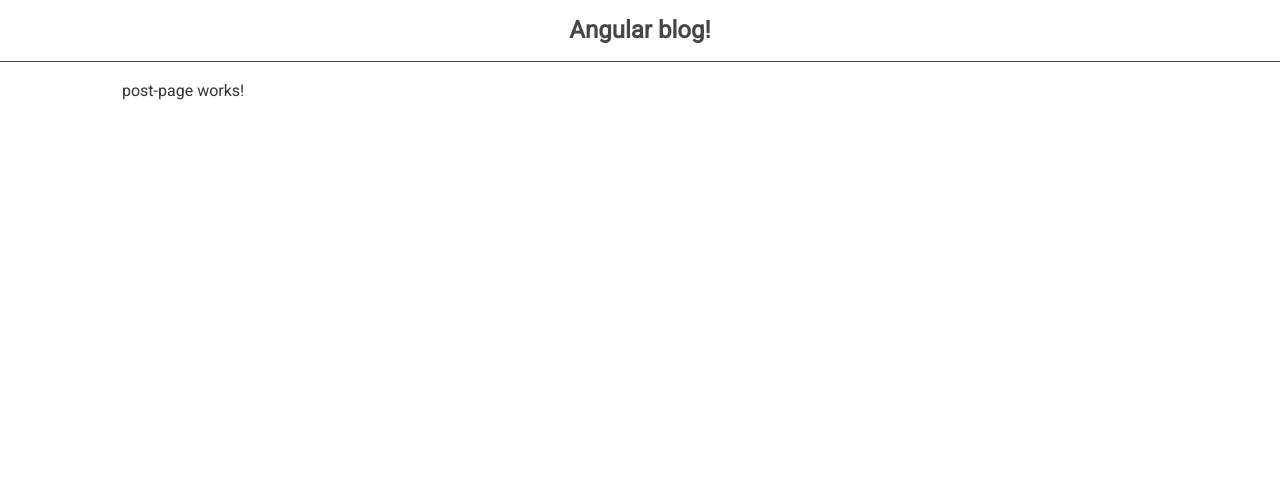
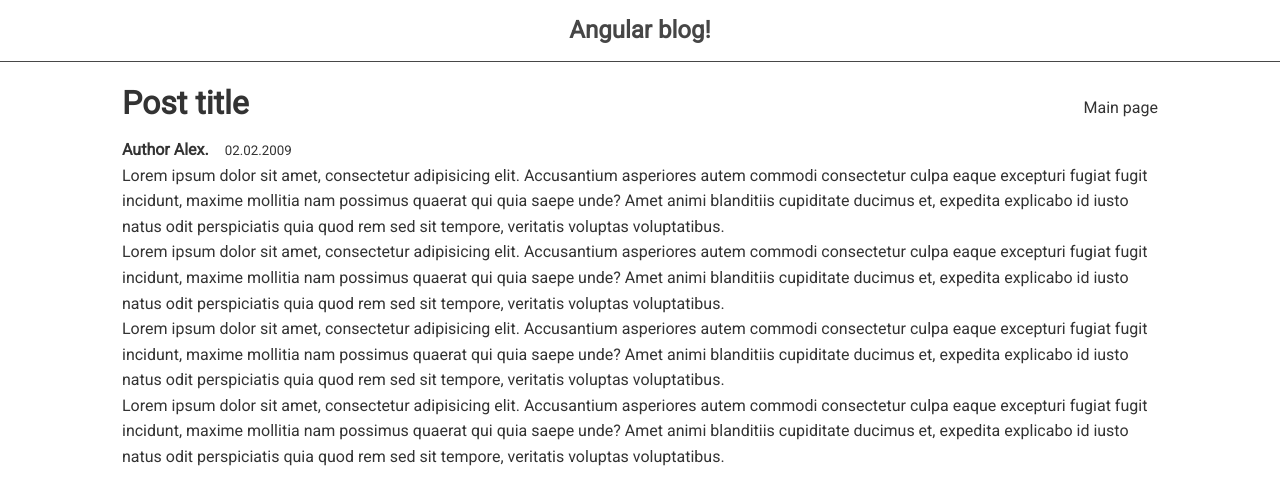
Before and after one commit to Error4ik/angular-blog, an Angular app: page /post/1 in a window 1280 px wide. Shown: the top 504 px of the page. Built offline with nearby package versions, Linux system fonts and the light colour scheme.

Commit message:
Post page.

```diff
--- a/src/app/post-page/post-page.component.html
+++ b/src/app/post-page/post-page.component.html
@@ -1 +1,33 @@
-<p>post-page works!</p>
+<div class="post">
+  <div class="header">
+    <h1>Post title</h1>
+
+    <button routerLink="/" class="btn btn-link">Main page</button>
+  </div>
+  <div class="info">
+    <strong>Author Alex.</strong>
+    <small>02.02.2009</small>
+  </div>
+  <div>
+    <p>Lorem ipsum dolor sit amet, consectetur adipisicing elit. Accusantium asperiores autem commodi consectetur
+      culpa eaque excepturi fugiat fugit incidunt, maxime mollitia nam possimus quaerat qui quia saepe unde?
+      Amet animi blanditiis cupiditate ducimus et, expedita explicabo id iusto natus odit perspiciatis quia quod
+      rem sed sit tempore, veritatis voluptas voluptatibus.
+    </p>
+    <p>Lorem ipsum dolor sit amet, consectetur adipisicing elit. Accusantium asperiores autem commodi consectetur
+      culpa eaque excepturi fugiat fugit incidunt, maxime mollitia nam possimus quaerat qui quia saepe unde?
+      Amet animi blanditiis cupiditate ducimus et, expedita explicabo id iusto natus odit perspiciatis quia quod
+      rem sed sit tempore, veritatis voluptas voluptatibus.
+    </p>
+    <p>Lorem ipsum dolor sit amet, consectetur adipisicing elit. Accusantium asperiores autem commodi consectetur
+      culpa eaque excepturi fugiat fugit incidunt, maxime mollitia nam possimus quaerat qui quia saepe unde?
+      Amet animi blanditiis cupiditate ducimus et, expedita explicabo id iusto natus odit perspiciatis quia quod
+      rem sed sit tempore, veritatis voluptas voluptatibus.
+    </p>
+    <p>Lorem ipsum dolor sit amet, consectetur adipisicing elit. Accusantium asperiores autem commodi consectetur
+      culpa eaque excepturi fugiat fugit incidunt, maxime mollitia nam possimus quaerat qui quia saepe unde?
+      Amet animi blanditiis cupiditate ducimus et, expedita explicabo id iusto natus odit perspiciatis quia quod
+      rem sed sit tempore, veritatis voluptas voluptatibus.
+    </p>
+  </div>
+</div>
--- a/src/app/post-page/post-page.component.scss
+++ b/src/app/post-page/post-page.component.scss
@@ -0,0 +1,17 @@
+.post {
+  .header {
+    display: flex;
+    justify-content: space-between;
+    align-items: center;
+  }
+
+  h1 {
+    margin-bottom: .5rem;
+  }
+
+  .info {
+    strong {
+      margin-right: 1rem;
+    }
+  }
+}
```
